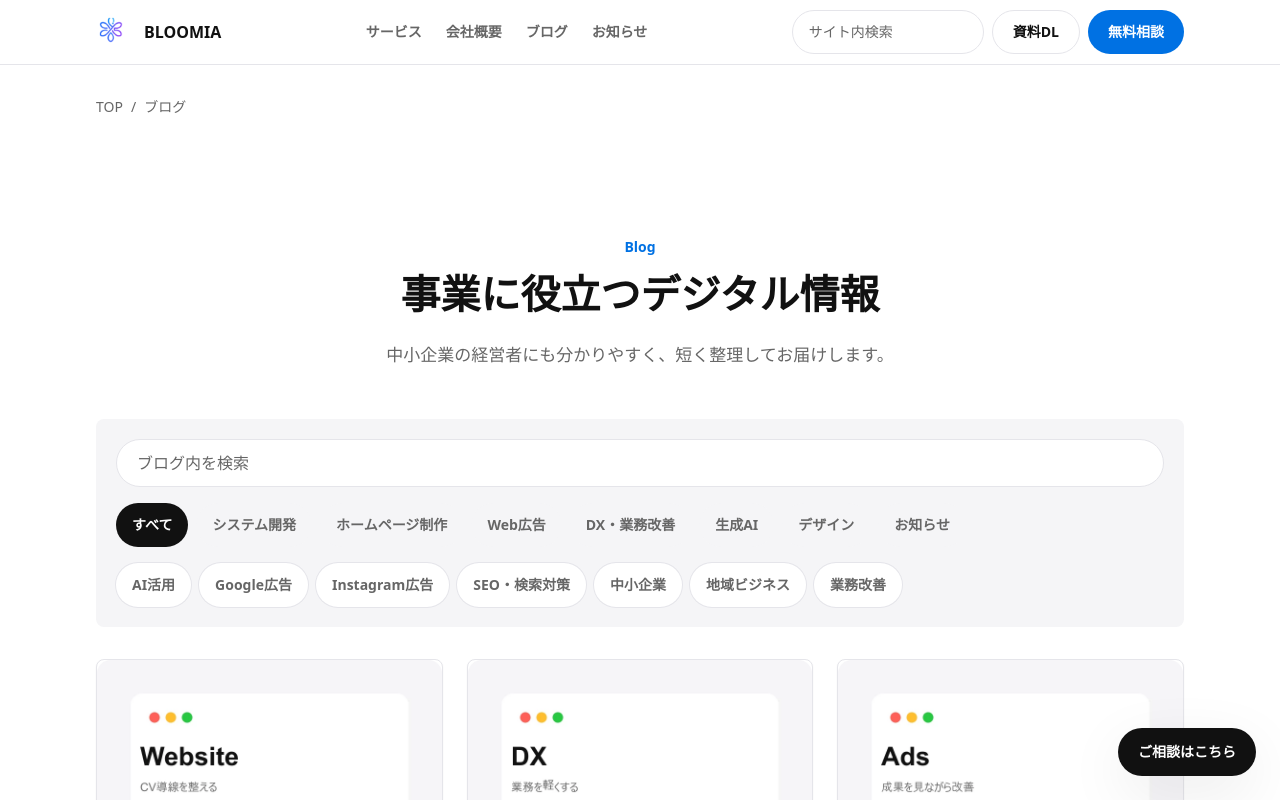
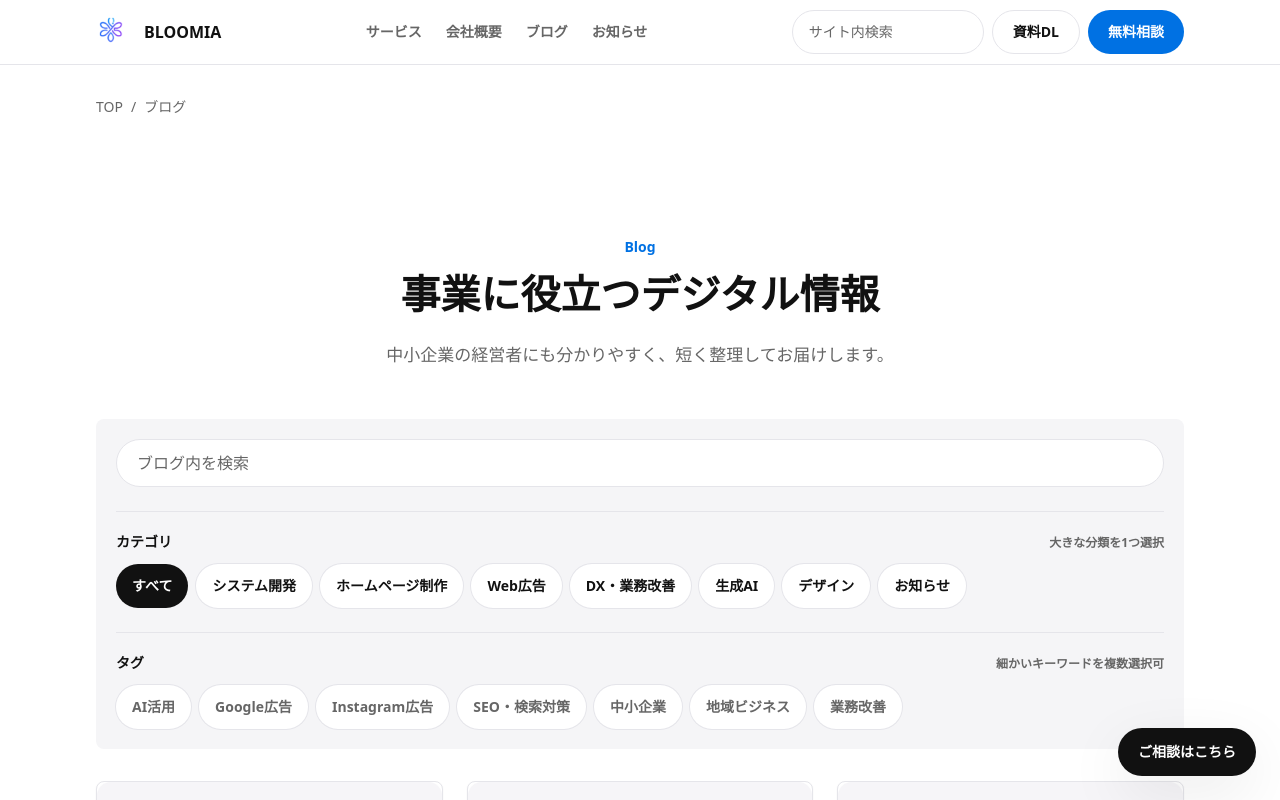
Before and after one commit to iwamitsuco/officialSite, a Next.js app: page /blog in a window 1280 px wide. Shown: the top 800 px of the page. Built offline with nearby package versions, Linux system fonts and the light colour scheme.

Commit message:
Clarify blog filters

```diff
--- a/components/search/BlogFilterList.tsx
+++ b/components/search/BlogFilterList.tsx
@@ -50,7 +50,7 @@ export function BlogFilterList({ posts, categories }: BlogFilterListProps) {
 
   return (
     <div className="grid gap-8">
-      <div className="grid gap-4 rounded-lg bg-apple-gray p-5">
+      <div className="grid gap-6 rounded-lg bg-apple-gray p-5">
         <label className="sr-only" htmlFor="blog-search">
           ブログ内を検索
         </label>
@@ -62,8 +62,21 @@ export function BlogFilterList({ posts, categories }: BlogFilterListProps) {
           onChange={(event) => setQuery(event.target.value)}
           placeholder="ブログ内を検索"
         />
-        <CategoryFilter categories={categories} value={category} onChange={handleCategoryChange} />
-        <TagFilter tags={visibleTags} selectedTags={filteredTags} onToggle={handleTagToggle} />
+        <div className="grid gap-3 border-t border-apple-border pt-5">
+          <div className="flex flex-wrap items-baseline justify-between gap-2">
+            <p className="text-sm font-semibold text-apple-text">カテゴリ</p>
+            <p className="text-xs font-semibold text-apple-sub">大きな分類を1つ選択</p>
+          </div>
+          <CategoryFilter categories={categories} value={category} onChange={handleCategoryChange} />
+        </div>
+
+        <div className="grid gap-3 border-t border-apple-border pt-5">
+          <div className="flex flex-wrap items-baseline justify-between gap-2">
+            <p className="text-sm font-semibold text-apple-text">タグ</p>
+            <p className="text-xs font-semibold text-apple-sub">細かいキーワードを複数選択可</p>
+          </div>
+          <TagFilter tags={visibleTags} selectedTags={filteredTags} onToggle={handleTagToggle} />
+        </div>
       </div>
       <div className="grid gap-6 md:grid-cols-2 lg:grid-cols-3">
         {filteredPosts.map((post) => (
--- a/components/search/CategoryFilter.tsx
+++ b/components/search/CategoryFilter.tsx
@@ -8,7 +8,7 @@ export function CategoryFilter({ categories, value, onChange }: CategoryFilterPr
   return (
     <div className="flex flex-wrap gap-2" aria-label="カテゴリ">
       <button
-        className={`min-h-11 rounded-full px-4 text-sm font-semibold ${value === "" ? "bg-apple-text text-white" : "bg-apple-gray text-apple-sub"}`}
+        className={`min-h-11 rounded-full px-4 text-sm font-semibold ${value === "" ? "bg-apple-text text-white" : "bg-white text-apple-text ring-1 ring-apple-border"}`}
         type="button"
         onClick={() => onChange("")}
       >
@@ -16,7 +16,7 @@ export function CategoryFilter({ categories, value, onChange }: CategoryFilterPr
       </button>
       {categories.map((category) => (
         <button
-          className={`min-h-11 rounded-full px-4 text-sm font-semibold ${value === category ? "bg-apple-text text-white" : "bg-apple-gray text-apple-sub"}`}
+          className={`min-h-11 rounded-full px-4 text-sm font-semibold ${value === category ? "bg-apple-text text-white" : "bg-white text-apple-text ring-1 ring-apple-border"}`}
           key={category}
           type="button"
           onClick={() => onChange(category)}
```
